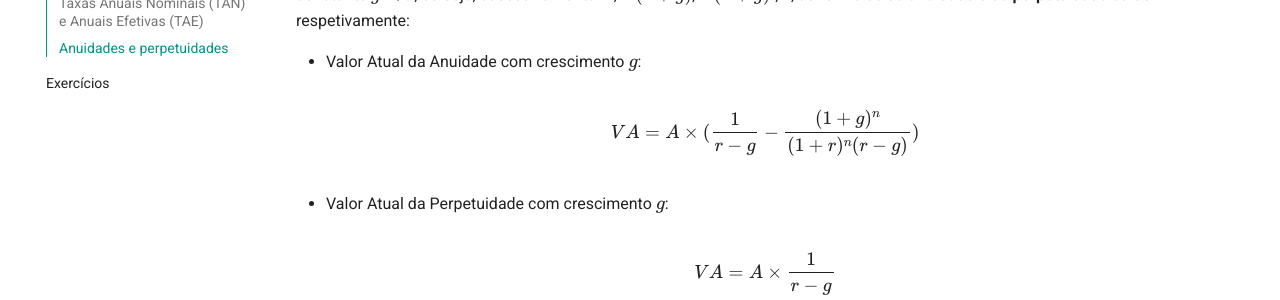
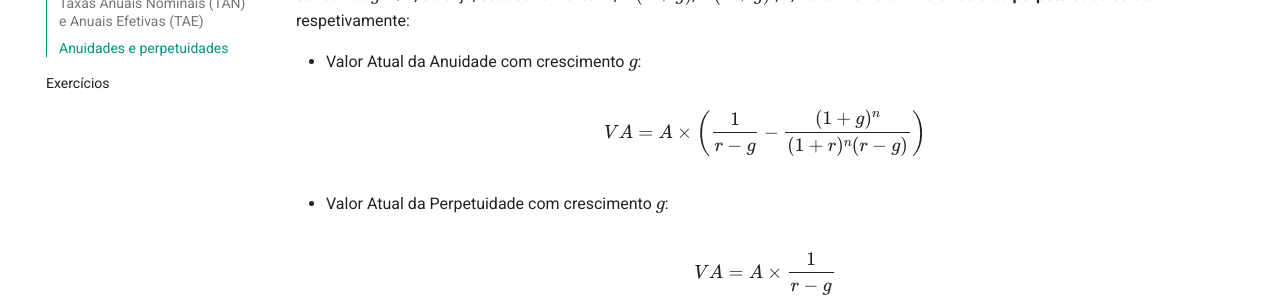
Before and after one commit to lbarqueira/introducao-gestao-material-mkdocs, an MkDocs documentation site: the page built from docs/cal_financeiro.md, in a window 1280 px wide and 900 px high, scrolled down 6342 px. Shown: the part 331-631 px from the top of the window. Built offline with MkDocs 1.6.1 and Material for MkDocs 9.7.7, drawn with Linux system fonts in a browser that asks for light colours; comment, search, counter and statistics services are not loaded.

Commit message:
update docs

```diff
--- a/docs/cal_financeiro.md
+++ b/docs/cal_financeiro.md
@@ -222,7 +222,7 @@ Os casos anteriores excluem os casos de **rendas crescentes**. Tendo em conta re
 
 - Valor Atual da Anuidade com crescimento $g$:
 
-$$ VA = A \times (\frac{1}{r - g} - \frac{(1 + g)^n}{(1 + r)^n (r - g)}) $$
+$$ VA = A \times \left(\frac{1}{r - g} - \frac{(1 + g)^n}{(1 + r)^n (r - g)} \right) $$
 
 - Valor Atual da Perpetuidade com crescimento $g$:
 
```
